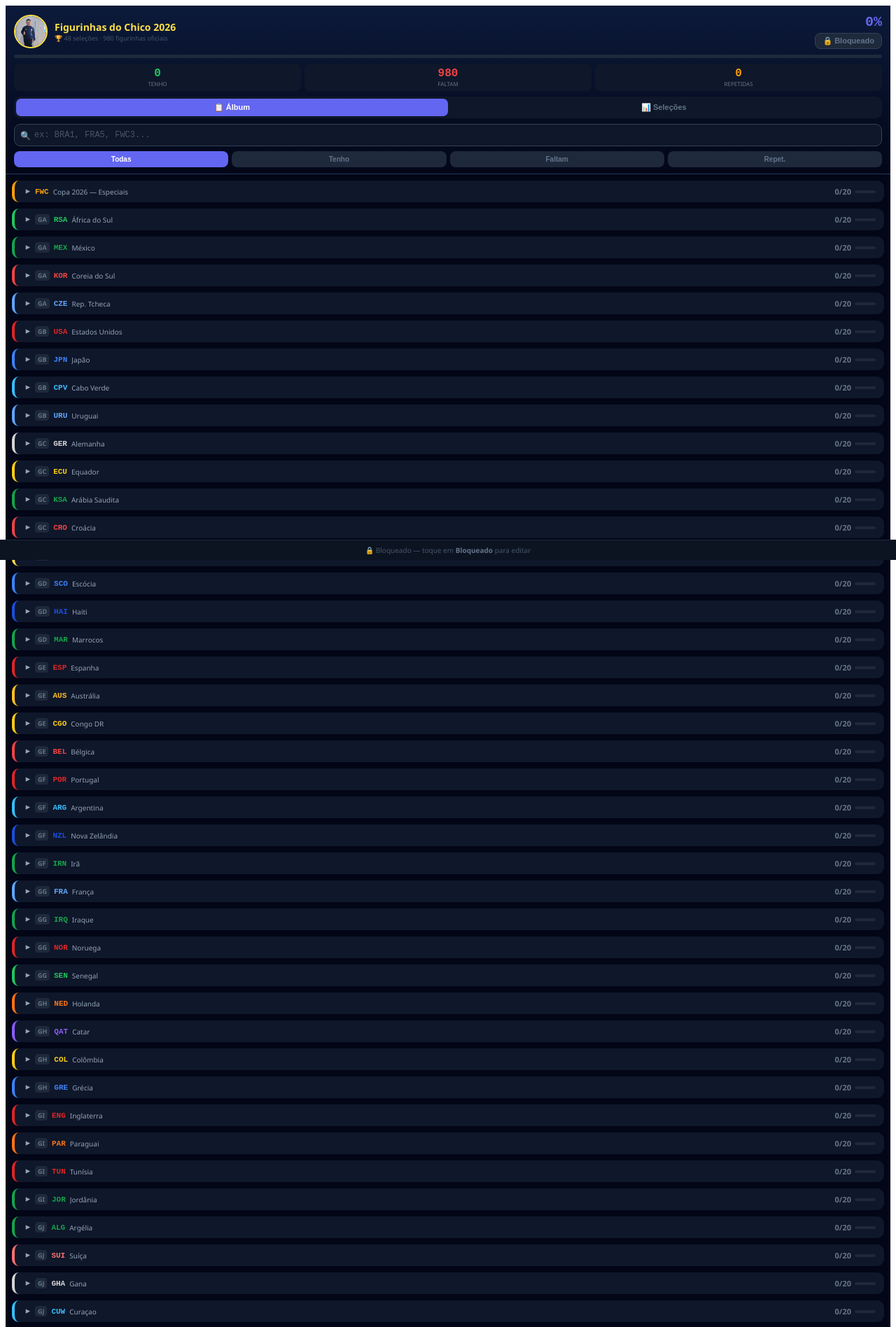
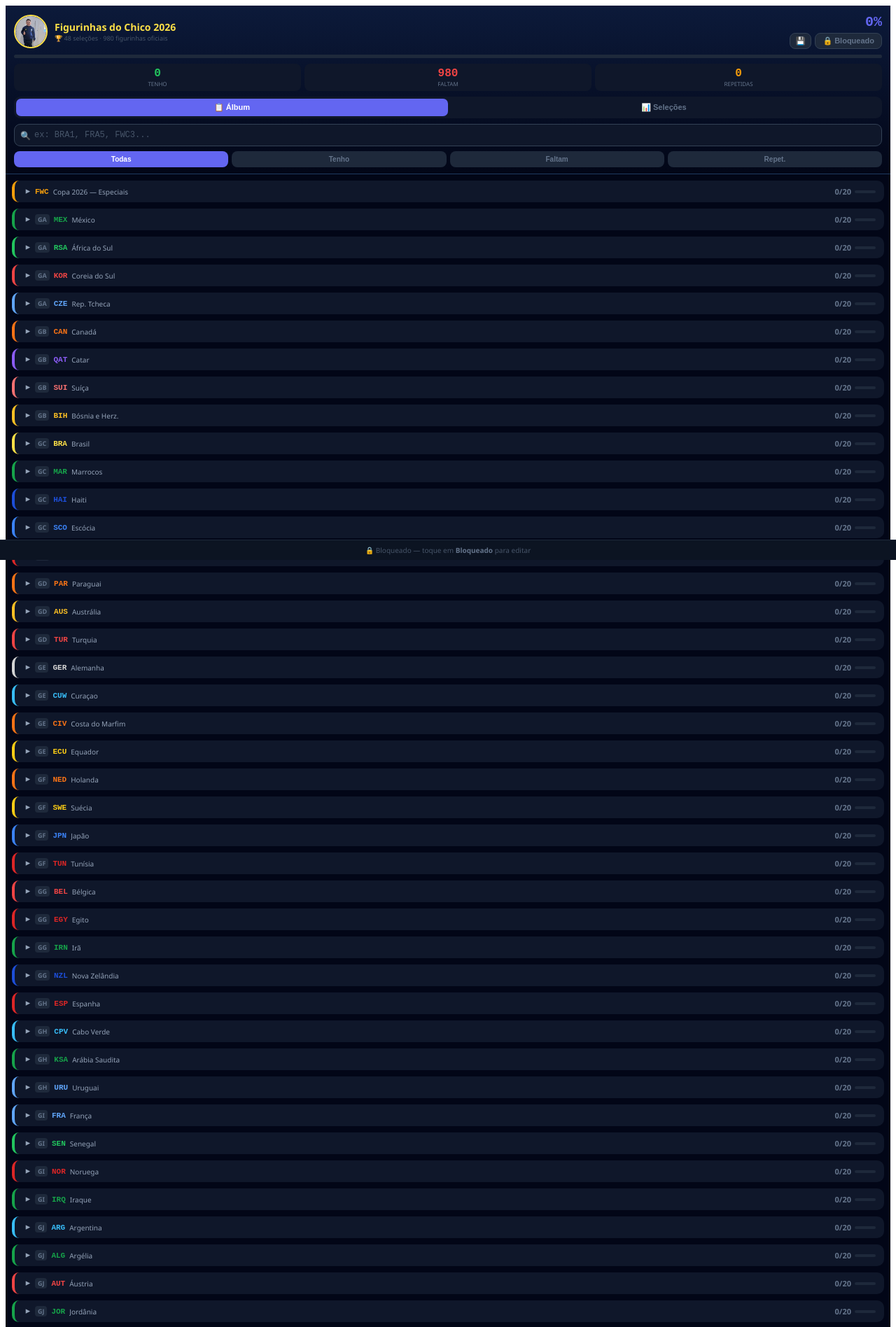
Before and after one commit to alineklumb-cmd/figurinhas-chico-2026, a React (Create React App) app in the folder figurinhas-chico/: page / in a window 1280 px wide. Shown: the top 1896 px of the page at 70% size. Built offline with nearby package versions, Linux system fonts and the light colour scheme.

Commit message:
Update App.js

```diff
--- a/figurinhas-chico/src/App.js
+++ b/figurinhas-chico/src/App.js
@@ -4,92 +4,90 @@
 
 const makeTeam = (code) => Array.from({ length: 20 }, (_, i) => `${code}${i + 1}`);
 
-// ─── 48 SELEÇÕES OFICIAIS FIFA COPA 2026 ─────────────────────────────────────
-// Europa (16): GER AUT BEL BIH CZE CRO SCO ESP FRA ENG NOR NED POR SWE SUI TUR
-// África (10): ALG CPV CIV EGY GHA MAR SEN RSA TUN CGO
-// Ásia (9):    AUS IRN JPN JOR KOR QAT KSA UZB IRQ
-// América Sul(6): ARG BRA COL ECU PAR URU
-// CONCACAF (6): CAN MEX USA CUW HAI PAN
-// Oceania (1): NZL
 const ALBUM_OFICIAL = [
-  // ── ESPECIAIS ──
   { id:"FWC", label:"Copa 2026 — Especiais", color:"#f59e0b", group:null,
     stickers:["FWC0","FWC1","FWC2","FWC3","FWC4","FWC5","FWC6","FWC7","FWC8","FWC9","FWC10","FWC11","FWC12","FWC13","FWC14","FWC15","FWC16","FWC17","FWC18","FWC19"] },
   // ── GRUPO A ──
+  { id:"MEX", label:"México",           color:"#16a34a", group:"A", stickers:makeTeam("MEX") },
   { id:"RSA", label:"África do Sul",    color:"#22c55e", group:"A", stickers:makeTeam("RSA") },
-  { id:"MEX", label:"México",           color:"#16a34a", group:"A", stickers:makeTeam("MEX") },
   { id:"KOR", label:"Coreia do Sul",    color:"#ef4444", group:"A", stickers:makeTeam("KOR") },
   { id:"CZE", label:"Rep. Tcheca",      color:"#60a5fa", group:"A", stickers:makeTeam("CZE") },
   // ── GRUPO B ──
-  { id:"USA", label:"Estados Unidos",   color:"#dc2626", group:"B", stickers:makeTeam("USA") },
-  { id:"JPN", label:"Japão",            color:"#3b82f6", group:"B", stickers:makeTeam("JPN") },
-  { id:"CPV", label:"Cabo Verde",       color:"#38bdf8", group:"B", stickers:makeTeam("CPV") },
-  { id:"URU", label:"Uruguai",          color:"#60a5fa", group:"B", stickers:makeTeam("URU") },
+  { id:"CAN", label:"Canadá",           color:"#f97316", group:"B", stickers:makeTeam("CAN") },
+  { id:"QAT", label:"Catar",            color:"#8b5cf6", group:"B", stickers:makeTeam("QAT") },
+  { id:"SUI", label:"Suíça",            color:"#f87171", group:"B", stickers:makeTeam("SUI") },
+  { id:"BIH", label:"Bósnia e Herz.",   color:"#fbbf24", group:"B", stickers:makeTeam("BIH") },
   // ── GRUPO C ──
-  { id:"GER", label:"Alemanha",         color:"#d4d4d4", group:"C", stickers:makeTeam("GER") },
-  { id:"ECU", label:"Equador",          color:"#facc15", group:"C", stickers:makeTeam("ECU") },
-  { id:"KSA", label:"Arábia Saudita",   color:"#16a34a", group:"C", stickers:makeTeam("KSA") },
-  { id:"CRO", label:"Croácia",          color:"#ef4444", group:"C", stickers:makeTeam("CRO") },
+  { id:"BRA", label:"Brasil",           color:"#fde047", group:"C", stickers:makeTeam("BRA") },
+  { id:"MAR", label:"Marrocos",         color:"#16a34a", group:"C", stickers:makeTeam("MAR") },
+  { id:"HAI", label:"Haiti",            color:"#1d4ed8", group:"C", stickers:makeTeam("HAI") },
+  { id:"SCO", label:"Escócia",          color:"#3b82f6", group:"C", stickers:makeTeam("SCO") },
   // ── GRUPO D ──
-  { id:"BRA", label:"Brasil",           color:"#fde047", group:"D", stickers:makeTeam("BRA") },
-  { id:"SCO", label:"Escócia",          color:"#3b82f6", group:"D", stickers:makeTeam("SCO") },
-  { id:"HAI", label:"Haiti",            color:"#1d4ed8", group:"D", stickers:makeTeam("HAI") },
-  { id:"MAR", label:"Marrocos",         color:"#16a34a", group:"D", stickers:makeTeam("MAR") },
+  { id:"USA", label:"Estados Unidos",   color:"#dc2626", group:"D", stickers:makeTeam("USA") },
+  { id:"PAR", label:"Paraguai",         color:"#f97316", group:"D", stickers:makeTeam("PAR") },
+  { id:"AUS", label:"Austrália",        color:"#fbbf24", group:"D", stickers:makeTeam("AUS") },
+  { id:"TUR", label:"Turquia",          color:"#ef4444", group:"D", stickers:makeTeam("TUR") },
   // ── GRUPO E ──
-  { id:"ESP", label:"Espanha",          color:"#dc2626", group:"E", stickers:makeTeam("ESP") },
-  { id:"AUS", label:"Austrália",        color:"#fbbf24", group:"E", stickers:makeTeam("AUS") },
-  { id:"CGO", label:"Congo DR",         color:"#facc15", group:"E", stickers:makeTeam("CGO") },
-  { id:"BEL", label:"Bélgica",          color:"#ef4444", group:"E", stickers:makeTeam("BEL") },
+  { id:"GER", label:"Alemanha",         color:"#d4d4d4", group:"E", stickers:makeTeam("GER") },
+  { id:"CUW", label:"Curaçao",          color:"#38bdf8", group:"E", stickers:makeTeam("CUW") },
+  { id:"CIV", label:"Costa do Marfim",  color:"#f97316", group:"E", stickers:makeTeam("CIV") },
+  { id:"ECU", label:"Equador",          color:"#facc15", group:"E", stickers:makeTeam("ECU") },
   // ── GRUPO F ──
-  { id:"POR", label:"Portugal",         color:"#dc2626", group:"F", stickers:makeTeam("POR") },
-  { id:"ARG", label:"Argentina",        color:"#38bdf8", group:"F", stickers:makeTeam("ARG") },
-  { id:"NZL", label:"Nova Zelândia",    color:"#1d4ed8", group:"F", stickers:makeTeam("NZL") },
-  { id:"IRN", label:"Irã",              color:"#16a34a", group:"F", stickers:makeTeam("IRN") },
+  { id:"NED", label:"Holanda",          color:"#f97316", group:"F", stickers:makeTeam("NED") },
+  { id:"SWE", label:"Suécia",           color:"#facc15", group:"F", stickers:makeTeam("SWE") },
+  { id:"JPN", label:"Japão",            color:"#3b82f6", group:"F", stickers:makeTeam("JPN") },
+  { id:"TUN", label:"Tunísia",          color:"#dc2626", group:"F", stickers:makeTeam("TUN") },
   // ── GRUPO G ──
-  { id:"FRA", label:"França",           color:"#60a5fa", group:"G", stickers:makeTeam("FRA") },
-  { id:"IRQ", label:"Iraque",           color:"#16a34a", group:"G", stickers:makeTeam("IRQ") },
-  { id:"NOR", label:"Noruega",          color:"#dc2626", group:"G", stickers:makeTeam("NOR") },
-  { id:"SEN", label:"Senegal",          color:"#22c55e", group:"G", stickers:makeTeam("SEN") },
+  { id:"BEL", label:"Bélgica",          color:"#ef4444", group:"G", stickers:makeTeam("BEL") },
+  { id:"EGY", label:"Egito",            color:"#dc2626", group:"G", stickers:makeTeam("EGY") },
+  { id:"IRN", label:"Irã",              color:"#16a34a", group:"G", stickers:makeTeam("IRN") },
+  { id:"NZL", label:"Nova Zelândia",    color:"#1d4ed8", group:"G", stickers:makeTeam("NZL") },
   // ── GRUPO H ──
-  { id:"NED", label:"Holanda",          color:"#f97316", group:"H", stickers:makeTeam("NED") },
-  { id:"QAT", label:"Catar",            color:"#8b5cf6", group:"H", stickers:makeTeam("QAT") },
-  { id:"COL", label:"Colômbia",         color:"#facc15", group:"H", stickers:makeTeam("COL") },
-  { id:"GRE", label:"Grécia",           color:"#3b82f6", group:"H", stickers:makeTeam("GRE") },
+  { id:"ESP", label:"Espanha",          color:"#dc2626", group:"H", stickers:makeTeam("ESP") },
+  { id:"CPV", label:"Cabo Verde",       color:"#38bdf8", group:"H", stickers:makeTeam("CPV") },
+  { id:"KSA", label:"Arábia Saudita",   color:"#16a34a", group:"H", stickers:makeTeam("KSA") },
+  { id:"URU", label:"Uruguai",          color:"#60a5fa", group:"H", stickers:makeTeam("URU") },
   // ── GRUPO I ──
-  { id:"ENG", label:"Inglaterra",       color:"#dc2626", group:"I", stickers:makeTeam("ENG") },
-  { id:"PAR", label:"Paraguai",         color:"#f97316", group:"I", stickers:makeTeam("PAR") },
-  { id:"TUN", label:"Tunísia",          color:"#dc2626", group:"I", stickers:makeTeam("TUN") },
-  { id:"JOR", label:"Jordânia",         color:"#16a34a", group:"I", stickers:makeTeam("JOR") },
+  { id:"FRA", label:"França",           color:"#60a5fa", group:"I", stickers:makeTeam("FRA") },
+  { id:"SEN", label:"Senegal",          color:"#22c55e", group:"I", stickers:makeTeam("SEN") },
+  { id:"NOR", label:"Noruega",          color:"#dc2626", group:"I", stickers:makeTeam("NOR") },
+  { id:"IRQ", label:"Iraque",           color:"#16a34a", group:"I", stickers:makeTeam("IRQ") },
   // ── GRUPO J ──
+  { id:"ARG", label:"Argentina",        color:"#38bdf8", group:"J", stickers:makeTeam("ARG") },
   { id:"ALG", label:"Argélia",          color:"#16a34a", group:"J", stickers:makeTeam("ALG") },
-  { id:"SUI", label:"Suíça",            color:"#f87171", group:"J", stickers:makeTeam("SUI") },
-  { id:"GHA", label:"Gana",             color:"#d4d4d4", group:"J", stickers:makeTeam("GHA") },
-  { id:"CUW", label:"Curaçao",          color:"#38bdf8", group:"J", stickers:makeTeam("CUW") },
+  { id:"AUT", label:"Áustria",          color:"#ef4444", group:"J", stickers:makeTeam("AUT") },
+  { id:"JOR", label:"Jordânia",         color:"#16a34a", group:"J", stickers:makeTeam("JOR") },
   // ── GRUPO K ──
-  { id:"AUT", label:"Áustria",          color:"#ef4444", group:"K", stickers:makeTeam("AUT") },
-  { id:"EGY", label:"Egito",            color:"#dc2626", group:"K", stickers:makeTeam("EGY") },
-  { id:"CAN", label:"Canadá",           color:"#ef4444", group:"K", stickers:makeTeam("CAN") },
+  { id:"POR", label:"Portugal",         color:"#dc2626", group:"K", stickers:makeTeam("POR") },
   { id:"UZB", label:"Uzbequistão",      color:"#38bdf8", group:"K", stickers:makeTeam("UZB") },
+  { id:"COL", label:"Colômbia",         color:"#facc15", group:"K", stickers:makeTeam("COL") },
+  { id:"COD", label:"Congo DR",         color:"#facc15", group:"K", stickers:makeTeam("COD") },
   // ── GRUPO L ──
-  { id:"BIH", label:"Bósnia e Herz.",   color:"#fbbf24", group:"L", stickers:makeTeam("BIH") },
-  { id:"SWE", label:"Suécia",           color:"#facc15", group:"L", stickers:makeTeam("SWE") },
-  { id:"TUR", label:"Turquia",          color:"#ef4444", group:"L", stickers:makeTeam("TUR") },
+  { id:"ENG", label:"Inglaterra",       color:"#dc2626", group:"L", stickers:makeTeam("ENG") },
+  { id:"CRO", label:"Croácia",          color:"#ef4444", group:"L", stickers:makeTeam("CRO") },
+  { id:"GHA", label:"Gana",             color:"#d4d4d4", group:"L", stickers:makeTeam("GHA") },
   { id:"PAN", label:"Panamá",           color:"#f97316", group:"L", stickers:makeTeam("PAN") },
 ];
+
+const COCA_SECTION = {
+  id:"CC", label:"Coca-Cola — Figurinhas Especiais", color:"#ef4444", group:null,
+  stickers: Array.from({length:14}, (_,i) => `CC${i+1}`),
+};
 
 const EXTRA_SECTION = {
   id:"EXTRA", label:"Extra Stickers (Legends) — fora do álbum", color:"#a855f7", group:null,
   stickers: Array.from({length:20}, (_,i) => ["R","B","S","G"].map(v => `ES${i+1}${v}`)).flat(),
 };
 
-const ALL_DATA      = [...ALBUM_OFICIAL, EXTRA_SECTION];
+const ALL_DATA      = [...ALBUM_OFICIAL, COCA_SECTION, EXTRA_SECTION];
 const TOTAL_OFICIAL = ALBUM_OFICIAL.reduce((a,s) => a + s.stickers.length, 0);
+const STORAGE_KEY   = "copa26_v4";
 
 function loadState() {
-  try { const r = localStorage.getItem("copa26_v4"); return r ? JSON.parse(r) : {}; } catch { return {}; }
+  try { const r = localStorage.getItem(STORAGE_KEY); return r ? JSON.parse(r) : {}; } catch { return {}; }
 }
 function saveState(s) {
-  try { localStorage.setItem("copa26_v4", JSON.stringify(s)); } catch {}
+  try { localStorage.setItem(STORAGE_KEY, JSON.stringify(s)); } catch {}
 }
 
 // ─── CHIP ─────────────────────────────────────────────────────────────────────
@@ -101,7 +99,6 @@ function StickerChip({ code, count, onAction, locked }) {
     h: { bg:"#14532d", bd:"#22c55e", tx:"#86efac" },
     r: { bg:"#78350f", bd:"#f59e0b", tx:"#fde68a" },
   }[status];
-
   const start = () => {
     if (locked) return;
     pressRef.current = setTimeout(() => { pressRef.current = null; onAction("long"); }, 500);
@@ -111,15 +108,13 @@ function StickerChip({ code, count, onAction, locked }) {
     if (locked) return;
     if (pressRef.current) { clearTimeout(pressRef.current); pressRef.current = null; onAction("tap"); }
   };
-
   return (
     <div onTouchStart={start} onTouchEnd={end}
       style={{ background:C.bg, border:"2px solid "+C.bd, borderRadius:8,
         padding:"5px 1px", display:"flex", alignItems:"center", justifyContent:"center",
-        cursor: locked ? "default" : "pointer",
-        userSelect:"none", position:"relative", minHeight:40,
-        opacity: locked && status === "m" ? 0.5 : 1,
-        boxShadow: status==="h" ? "0 0 6px "+C.bd+"44" : "none" }}>
+        cursor:locked?"default":"pointer", userSelect:"none", position:"relative", minHeight:40,
+        opacity:locked && status==="m" ? 0.5 : 1,
+        boxShadow:status==="h"?"0 0 6px "+C.bd+"44":"none" }}>
       {count > 1 && (
         <span style={{ position:"absolute", top:-6, right:-5, background:"#f59e0b", color:"#000",
           borderRadius:"50%", width:15, height:15, fontSize:8, fontWeight:700,
@@ -141,12 +136,10 @@ function Section({ section, stickers, onUpdate, search, filter, locked }) {
     if (filter === "repet"  && n < 2)   return false;
     return true;
   }), [section.stickers, stickers, search, filter]);
-
   if (!visible.length && (search || filter !== "todas")) return null;
-  const have     = section.stickers.filter(c => (stickers[c]||0) > 0).length;
-  const total    = section.stickers.length;
+  const have = section.stickers.filter(c => (stickers[c]||0) > 0).length;
+  const total = section.stickers.length;
   const complete = have === total;
-
   return (
     <div style={{ marginBottom:9 }}>
       <div onClick={() => setOpen(p=>!p)}
@@ -175,7 +168,7 @@ function Section({ section, stickers, onUpdate, search, filter, locked }) {
         <div style={{ display:"grid", gridTemplateColumns:"repeat(5,1fr)", gap:5, padding:"7px 2px 2px" }}>
           {(search || filter !== "todas" ? visible : section.stickers).map(c => (
             <StickerChip key={c} code={c} count={stickers[c]||0}
-              onAction={type => onUpdate(c, type)} locked={locked} />
+              onAction={type => onUpdate(c, type)} locked={locked}/>
           ))}
         </div>
       )}
@@ -190,23 +183,25 @@ export default function App() {
   const [filter,   setFilter]   = useState("todas");
   const [tab,      setTab]      = useState("album");
   const [toast,    setToast]    = useState(null);
-  const [locked,   setLocked]   = useState(true); // começa bloqueado
+  const [locked,   setLocked]   = useState(true);
+  const [showBackup, setShowBackup] = useState(false);
+  const importRef = useRef(null);
 
   const stats = useMemo(() => {
     const all  = ALBUM_OFICIAL.flatMap(s => s.stickers);
     const have = all.filter(c => (stickers[c]||0) > 0).length;
     const rep  = all.filter(c => (stickers[c]||0) > 1).reduce((a,c) => a+(stickers[c]-1), 0);
-    return { have, missing: TOTAL_OFICIAL-have, repeat:rep, pct: Math.round(have/TOTAL_OFICIAL*100) };
+    return { have, missing:TOTAL_OFICIAL-have, repeat:rep, pct:Math.round(have/TOTAL_OFICIAL*100) };
   }, [stickers]);
 
-  const showToast = (msg) => { setToast(msg); setTimeout(() => setToast(null), 1400); };
+  const showToast = (msg) => { setToast(msg); setTimeout(() => setToast(null), 1800); };
 
   const handleUpdate = (code, type) => {
     if (locked) return;
     setStickers(prev => {
-      const n    = prev[code] || 0;
+      const n = prev[code] || 0;
       const next = type === "tap" ? n + 1 : 0;
-      const upd  = { ...prev, [code]: next };
+      const upd = { ...prev, [code]: next };
       saveState(upd);
       if (type === "long")  showToast(code + " removida");
       else if (next === 1)  showToast("✓ " + code + " colada!");
@@ -216,16 +211,53 @@ export default function App() {
   };
 
   const toggleLock = () => {
-    setLocked(p => {
-      showToast(!p ? "🔒 Álbum bloqueado" : "✏️ Modo edição ativado");
-      return !p;
-    });
+    setLocked(p => { showToast(!p ? "🔒 Álbum bloqueado" : "✏️ Modo edição ativado"); return !p; });
+  };
+
+  // ── EXPORTAR BACKUP ──────────────────────────────────────────────────────
+  const handleExport = () => {
+    const data = {
+      versao: "copa26_v4",
+      data: new Date().toLocaleDateString("pt-BR"),
+      figurinhas: stickers,
+    };
+    const blob = new Blob([JSON.stringify(data, null, 2)], { type:"application/json" });
+    const url  = URL.createObjectURL(blob);
+    const a    = document.createElement("a");
+    a.href     = url;
+    a.download = `figurinhas-chico-backup-${new Date().toISOString().slice(0,10)}.json`;
+    a.click();
+    URL.revokeObjectURL(url);
+    showToast("💾 Backup salvo!");
+    setShowBackup(false);
+  };
+
+  // ── IMPORTAR BACKUP ──────────────────────────────────────────────────────
+  const handleImport = (e) => {
+    const file = e.target.files[0];
+    if (!file) return;
+    const reader = new FileReader();
+    reader.onload = (ev) => {
+      try {
+        const data = JSON.parse(ev.target.result);
+        const fig  = data.figurinhas || data; // compatível com formato antigo
+        if (typeof fig !== "object") throw new Error("Formato inválido");
+        setStickers(fig);
+        saveState(fig);
+        showToast("✅ Backup restaurado com sucesso!");
+        setShowBackup(false);
+      } catch {
+        showToast("❌ Arquivo inválido!");
+      }
+    };
+    reader.readAsText(file);
+    e.target.value = "";
   };
 
   const teamStats = useMemo(() =>
     ALBUM_OFICIAL.filter(s => s.group).map(s => {
       const have = s.stickers.filter(c => (stickers[c]||0) > 0).length;
-      return { ...s, have, pct: Math.round(have/s.stickers.length*100) };
+      return { ...s, have, pct:Math.round(have/s.stickers.length*100) };
     }).sort((a,b) => b.pct - a.pct),
   [stickers]);
 
@@ -234,6 +266,39 @@ export default function App() {
   return (
     <div style={{ minHeight:"100vh", background:"#020617", fontFamily:"'Segoe UI',system-ui,sans-serif",
       color:"#e2e8f0", paddingBottom:72 }}>
+
+      {/* MODAL BACKUP */}
+      {showBackup && (
+        <div style={{ position:"fixed", inset:0, background:"#000000cc", zIndex:50,
+          display:"flex", alignItems:"center", justifyContent:"center", padding:20 }}>
+          <div style={{ background:"#0f172a", border:"1px solid #334155", borderRadius:16,
+            padding:24, width:"100%", maxWidth:320 }}>
+            <div style={{ fontSize:16, fontWeight:800, color:"#f8fafc", marginBottom:6 }}>💾 Backup do Álbum</div>
+            <div style={{ fontSize:12, color:"#64748b", marginBottom:20 }}>
+              Salve uma cópia das suas figurinhas ou restaure de um backup anterior.
+            </div>
+
+            <button onClick={handleExport}
+              style={{ width:"100%", padding:"12px", background:"#1d4ed8", border:"none",
+                borderRadius:10, color:"#fff", fontWeight:700, fontSize:13, cursor:"pointer", marginBottom:10 }}>
+              ⬇️ Exportar backup ({stats.have} figurinhas coladas)
+            </button>
+
+            <button onClick={() => importRef.current.click()}
+              style={{ width:"100%", padding:"12px", background:"#1e293b", border:"1px solid #334155",
+                borderRadius:10, color:"#94a3b8", fontWeight:700, fontSize:13, cursor:"pointer", marginBottom:16 }}>
+              ⬆️ Importar backup
+            </button>
+            <input ref={importRef} type="file" accept=".json" onChange={handleImport} style={{ display:"none" }}/>
+
+            <button onClick={() => setShowBackup(false)}
+              style={{ width:"100%", padding:"10px", background:"transparent", border:"1px solid #334155",
+                borderRadius:10, color:"#64748b", fontWeight:700, fontSize:12, cursor:"pointer" }}>
+              Cancelar
+            </button>
+          </div>
+        </div>
+      )}
 
       {/* HEADER */}
       <div style={{ background:"linear-gradient(180deg,#0c1a3a 0%,#020617 100%)",
@@ -251,25 +316,29 @@ export default function App() {
           </div>
           <div style={{ display:"flex", flexDirection:"column", alignItems:"flex-end", gap:4 }}>
             <div style={{ fontSize:20, fontWeight:900, color:"#6366f1", fontFamily:"monospace" }}>{stats.pct}%</div>
-            {/* BOTÃO DE BLOQUEIO */}
+            <div style={{ display:"flex", gap:5 }}>
+              <button onClick={() => setShowBackup(true)}
+                style={{ background:"#1e293b", border:"1px solid #334155", borderRadius:8,
+                  padding:"4px 8px", cursor:"pointer", color:"#64748b", fontSize:11, fontWeight:700 }}>
+                💾
+              </button>
               <button onClick={toggleLock}
                 style={{ display:"flex", alignItems:"center", gap:4,
-                background: locked ? "#1e293b" : "#14532d",
-                border: locked ? "1px solid #334155" : "1px solid #22c55e",
+                  background:locked?"#1e293b":"#14532d",
+                  border:locked?"1px solid #334155":"1px solid #22c55e",
                   borderRadius:8, padding:"4px 10px", cursor:"pointer",
-                color: locked ? "#64748b" : "#86efac",
-                fontSize:11, fontWeight:700, transition:"all 0.2s" }}>
+                  color:locked?"#64748b":"#86efac", fontSize:11, fontWeight:700, transition:"all 0.2s" }}>
                 {locked ? "🔒 Bloqueado" : "✏️ Editando"}
               </button>
             </div>
           </div>
+        </div>
 
-        {/* AVISO MODO EDIÇÃO */}
         {!locked && (
           <div style={{ background:"#14532d", border:"1px solid #22c55e", borderRadius:8,
             padding:"5px 10px", marginBottom:8, fontSize:10, color:"#86efac",
             display:"flex", alignItems:"center", gap:6 }}>
-            ✏️ <span>Modo edição ativo — toque para colar · segure para remover</span>
+            ✏️ <span>Modo edição — toque para colar · segure para remover</span>
           </div>
         )}
 
@@ -301,7 +370,7 @@ export default function App() {
             <input value={search} onChange={e=>setSearch(e.target.value)}
               placeholder="ex: BRA1, FRA5, FWC3..."
               style={{ width:"100%", boxSizing:"border-box", background:"#0f172a", border:"1px solid #334155",
-                borderRadius:9, padding:"8px 28px 8px 28px", color:"#e2e8f0", fontSize:12,
+                borderRadius:9, padding:"8px 28px", color:"#e2e8f0", fontSize:12,
                 outline:"none", fontFamily:"'Courier New',monospace" }}/>
             {search && <span onClick={()=>setSearch("")}
               style={{ position:"absolute", right:9, top:"50%", transform:"translateY(-50%)",
@@ -362,11 +431,7 @@ export default function App() {
         display:"flex", justifyContent:"center", gap:14, alignItems:"center" }}>
         {locked
           ? <span style={{ fontSize:10, color:"#475569" }}>🔒 Bloqueado — toque em <b style={{color:"#64748b"}}>Bloqueado</b> para editar</span>
-          : [
-              {bg:"#1e293b",bd:"#334155",l:"Falta"},
-              {bg:"#14532d",bd:"#22c55e",l:"Tenho"},
-              {bg:"#78350f",bd:"#f59e0b",l:"Repetida"}
-            ].map(x=>(
+          : [{bg:"#1e293b",bd:"#334155",l:"Falta"},{bg:"#14532d",bd:"#22c55e",l:"Tenho"},{bg:"#78350f",bd:"#f59e0b",l:"Repetida"}].map(x=>(
             <div key={x.l} style={{ display:"flex", alignItems:"center", gap:4 }}>
               <div style={{ width:11, height:11, background:x.bg, border:"2px solid "+x.bd, borderRadius:3 }}/>
               <span style={{ fontSize:9, color:"#64748b" }}>{x.l}</span>
```
Lines whose indentation alone changed are shown as unchanged.
